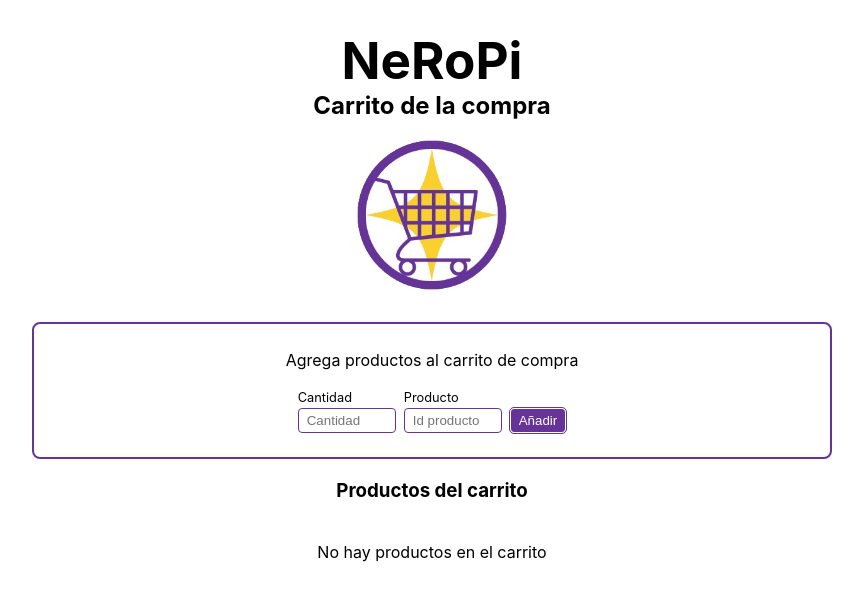
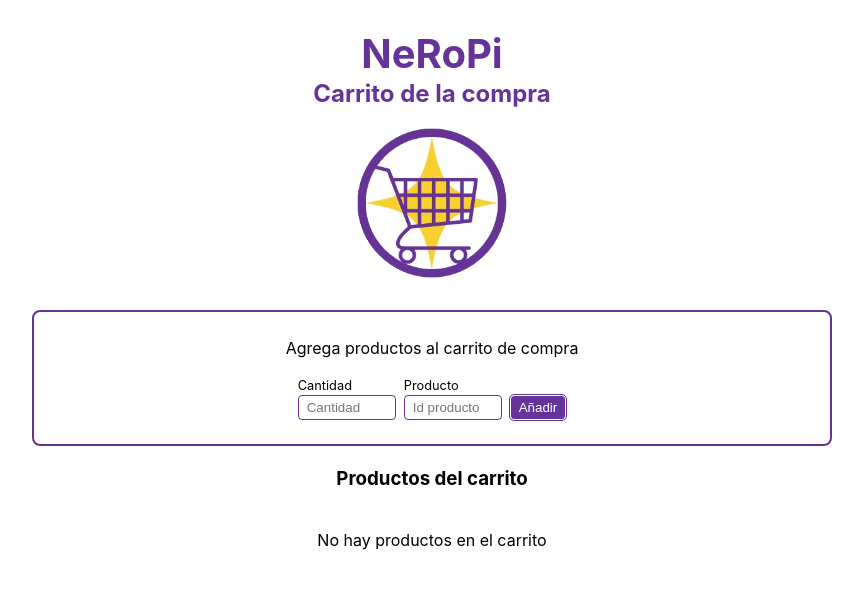
Before and after one commit to NeusRomanP/shopping-cart-react, a React (Vite) app: page / in a window 1280 px wide. Shown: the top 600 px of the page, without its empty margins (208-1071 px from the left). Built offline with nearby package versions, Linux system fonts and the light colour scheme.

Commit message:
change titles color

```diff
--- a/src/App.css
+++ b/src/App.css
@@ -32,4 +32,9 @@ header img{
 
 h1, h2 {
   margin: 0;
+  color: rebeccapurple;
 }
+
+h1 {
+  font-size: 2.5rem;
+}
```
